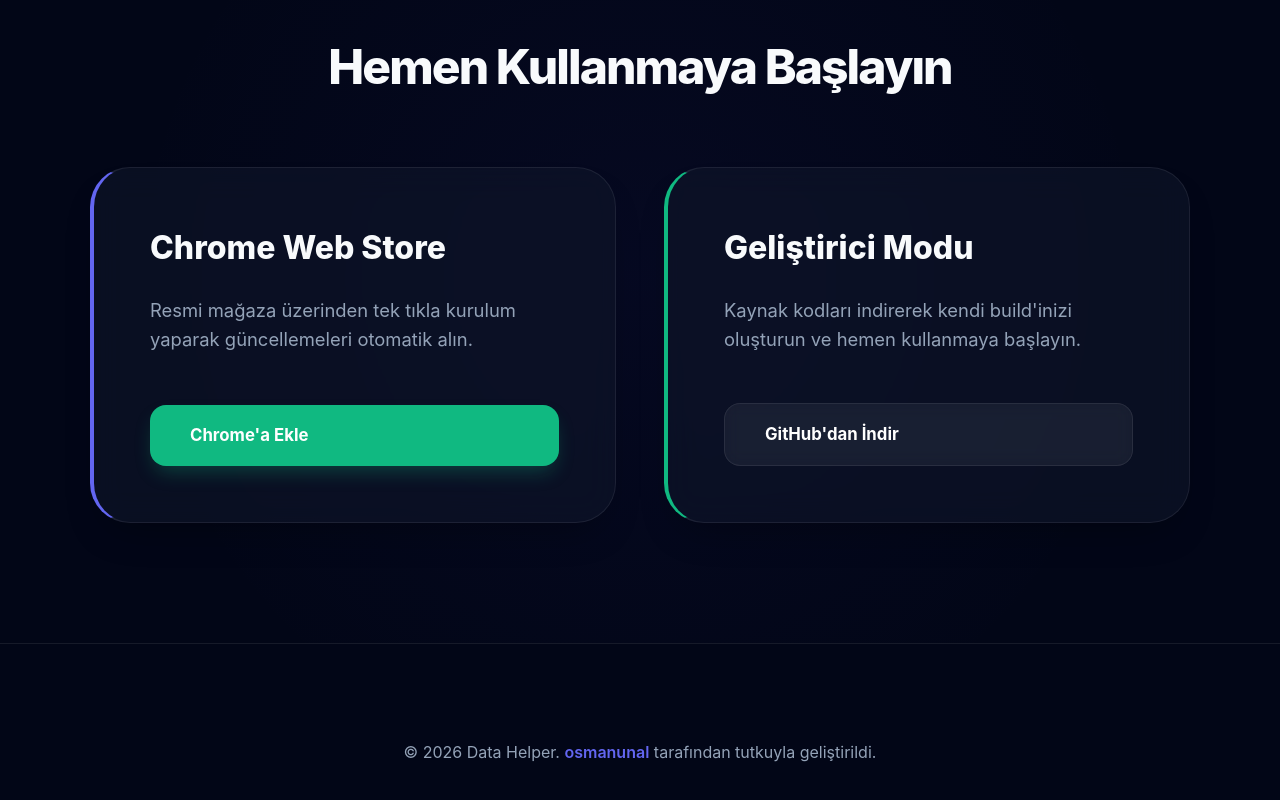
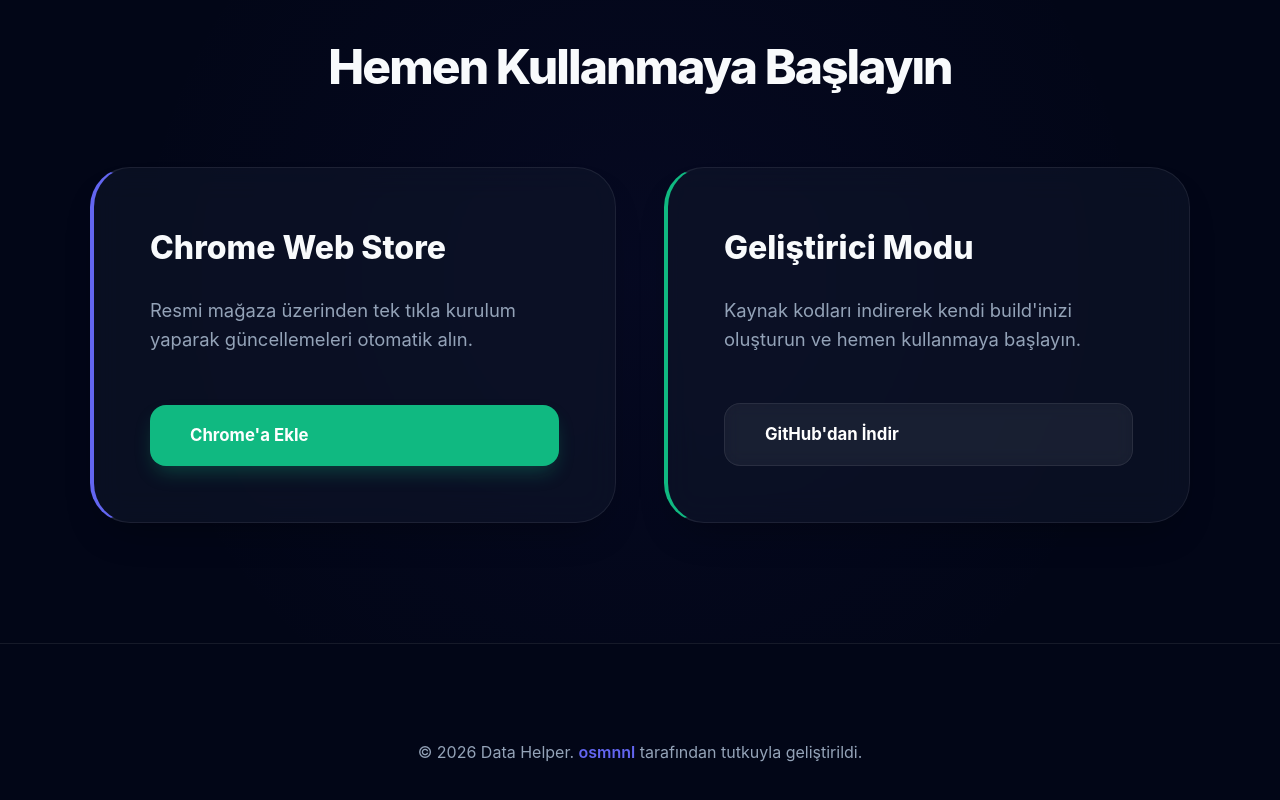
Before and after one commit to osmnnl/TestDataHelper, a React (Vite) app: page / in a window 1280 px wide. Shown: the part 2050-2850 px from the top of the page. Built offline with nearby package versions, Linux system fonts and the light colour scheme.

Commit message:
fix osmanunal to osmnnl

```diff
--- a/src/landing/LandingPage.tsx
+++ b/src/landing/LandingPage.tsx
@@ -18,7 +18,7 @@ function LandingPage() {
             <a href="#data-types">Veri Tipleri</a>
             <a href="#install">Kurulum</a>
             <a
-              href="https://github.com/osmanunal/TestDataHelper"
+              href="https://github.com/osmnnl/TestDataHelper"
               target="_blank"
               rel="noreferrer"
             >
@@ -59,7 +59,7 @@ function LandingPage() {
               </svg>
             </a>
             <a
-              href="https://github.com/osmanunal/TestDataHelper"
+              href="https://github.com/osmnnl/TestDataHelper"
               className="btn btn-secondary"
             >
               <span>GitHub'da İncele</span>
@@ -156,7 +156,7 @@ function LandingPage() {
               kullanmaya başlayın.
             </p>
             <a
-              href="https://github.com/osmanunal/TestDataHelper"
+              href="https://github.com/osmnnl/TestDataHelper"
               className="btn btn-secondary"
             >
               GitHub'dan İndir
@@ -171,11 +171,11 @@ function LandingPage() {
           <p>
             © 2026 Data Helper.{" "}
             <a
-              href="https://github.com/osmanunal"
+              href="https://github.com/osmnnl"
               target="_blank"
               rel="noreferrer"
             >
-              osmanunal
+              osmnnl
             </a>{" "}
             tarafından tutkuyla geliştirildi.
           </p>
```
Also changed, not shown: 1 other file (tests, documents, lock files or other folders).
